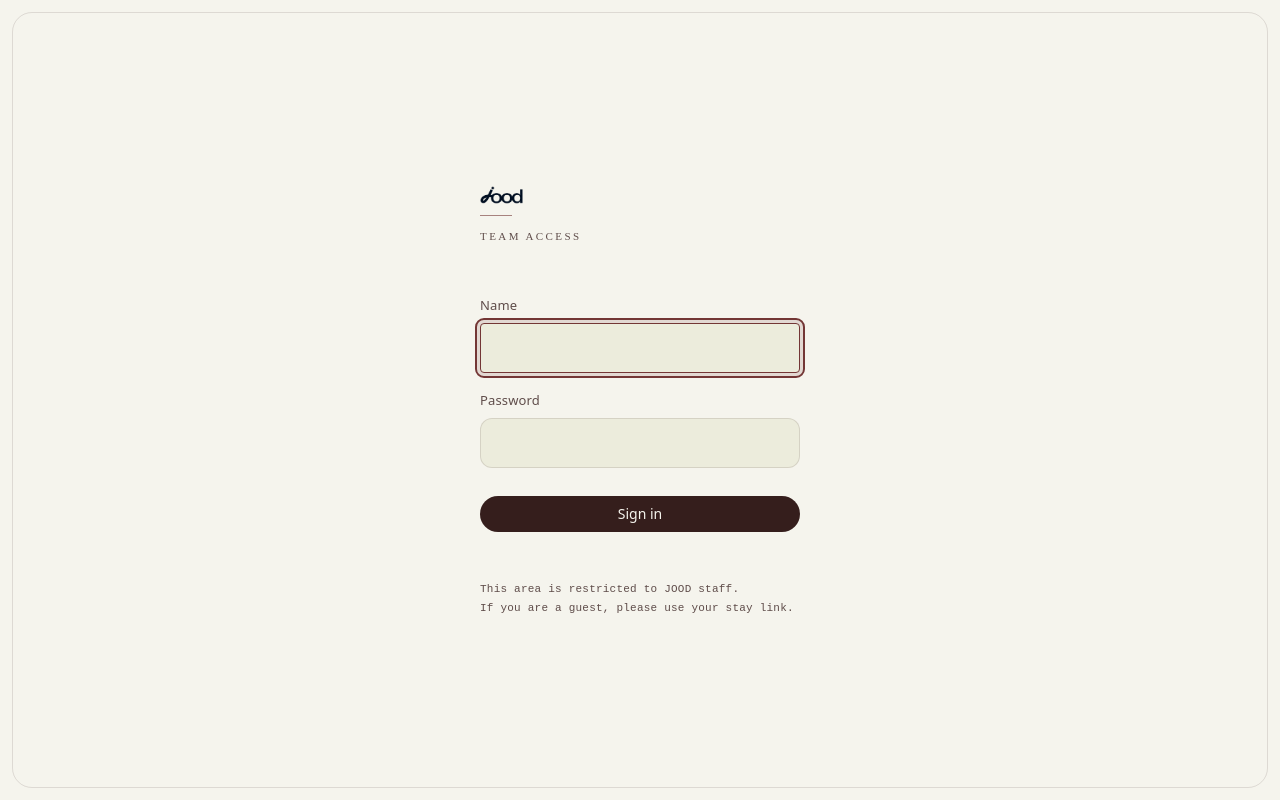
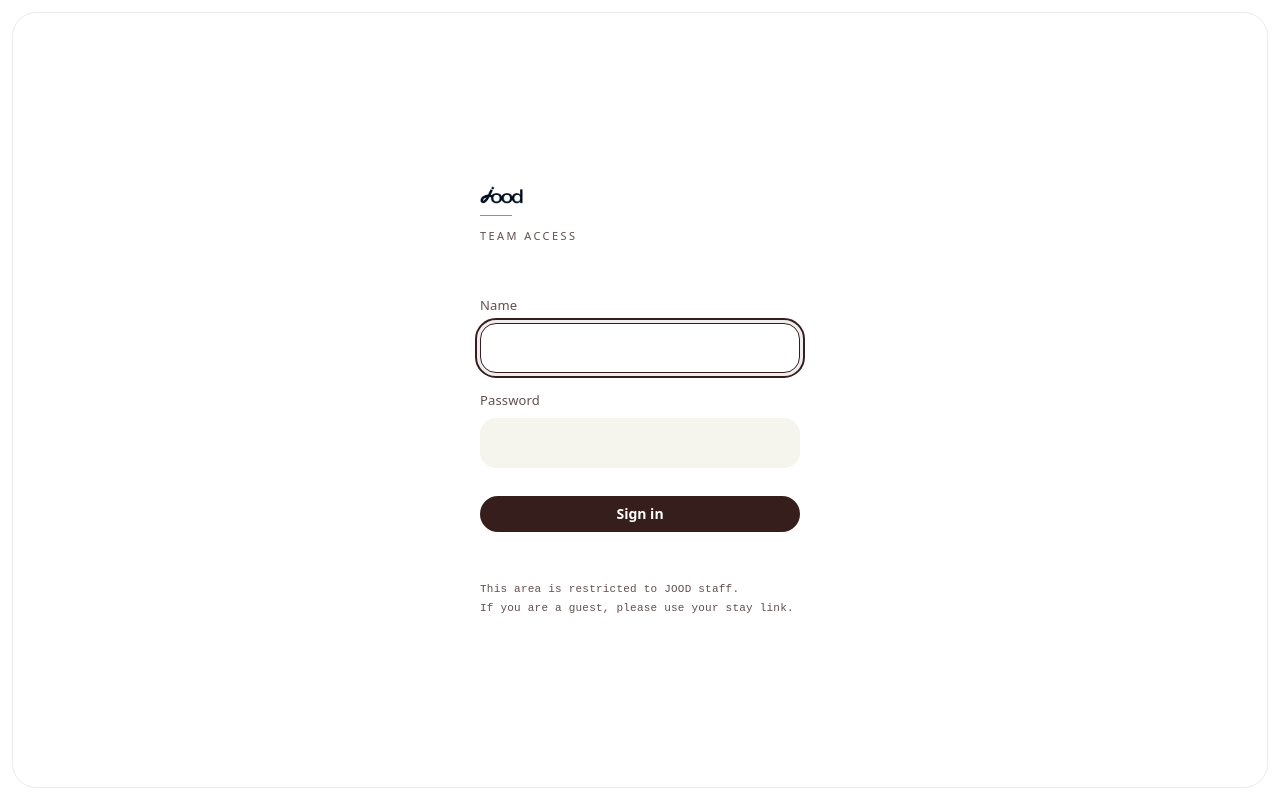
Before and after one commit to JoodSpaces/guestguide, a Next.js app: page /admin/login in a window 1280 px wide. Built offline with nearby package versions, Linux system fonts and the light colour scheme; no server answers.

Commit message:
App look for the stay and the admin: white screen, cream panels, JOOD ink hero card, pill buttons, floating pill nav; admin Today hero and header pills
Co-Authored-By: Claude Sonnet 5.5 <noreply@anthropic.com>

```diff
--- a/app/admin/layout.tsx
+++ b/app/admin/layout.tsx
@@ -37,7 +37,7 @@ export default async function AdminLayout({ children }: { children: React.ReactN
       <Toaster />
       <style>{`
         .admin-main {
-          padding: 20px 16px 48px;
+          padding: 20px 16px 120px;
           max-width: 900px;
           margin: 0 auto;
           overflow-x: hidden;
--- a/app/globals.css
+++ b/app/globals.css
@@ -963,27 +963,28 @@ body {
 
 
 /* ══════════════════════════════════════════════════════
-   Stay look ("next"): the same workspace look as the staff portal.
-   A soft grey ground, white cards on a hairline, Geist type, small quiet buttons and the five state colours.
-   Switched per browser with ?ui=next / ?ui=classic (see lib/ui-mode.ts). Light by design, whatever the device theme says.
+   App look ("next"): one look for the stay screens and the team admin.
+   A white screen, soft cream panels, JOOD ink (deep brown) as the strong colour in place of black, pill buttons, orange to ask
+   for attention, aqua for calm, green for done. Light by design, whatever the device theme says.
+   Stay links can still switch with ?ui=classic (see lib/ui-mode.ts); every other page is always on this look.
    ══════════════════════════════════════════════════════ */
 :root[data-ui="next"][data-ui="next"] {
   color-scheme: light;
   --jood-ink:              #351E1C;
   --jood-ink-deep:         #2A1715;
   --jood-garnet:           #733635;
-  --jood-ground:           #EEEDE8;
-  --jood-surface:          #FFFFFF;
+  --jood-ground:           #FFFFFF;
+  --jood-surface:          #F5F4ED;
   --jood-surface-raised:   #FFFFFF;
-  --jood-mist2:            #E4E2DA;
-  --jood-mist3:            #D6D3C8;
+  --jood-mist2:            #ECECDC;
+  --jood-mist3:            #DCD9C6;
   --jood-mid:              #8A6663;
   --jood-ink-muted:        rgba(53, 30, 28, 0.78);
   --jood-ink-subtle:       rgba(53, 30, 28, 0.62);
   --jood-ink-faint:        rgba(53, 30, 28, 0.28);
   --jood-ink-ghost:        rgba(53, 30, 28, 0.16);
-  --jood-line:             rgba(53, 30, 28, 0.10);
-  --jood-line-mid:         rgba(53, 30, 28, 0.07);
+  --jood-line:             rgba(53, 30, 28, 0.09);
+  --jood-line-mid:         rgba(53, 30, 28, 0.06);
   --jood-success:          #2F5A41;
   --jood-success-surface:  rgba(62, 107, 79, 0.13);
   --jood-warning:          #A8431F;
@@ -992,89 +993,109 @@ body {
   --jood-danger-surface:   rgba(176, 42, 42, 0.10);
   --jood-info:             #2B5C5F;
   --jood-info-surface:     rgba(160, 201, 203, 0.38);
-  --jood-surface-glass:    rgba(255, 255, 255, 0.92);
+  --jood-surface-glass:    rgba(255, 255, 255, 0.94);
   --stay-glass-bg:         rgba(53, 30, 28, 0.05);
   --font-display: 'Geist', system-ui, sans-serif;
   --font-body:    'Geist', system-ui, sans-serif;
   --font-label:   'Geist', system-ui, sans-serif;
-  --radius-md:    12px;
-  --radius-lg:    16px;
-  --shadow-card:  0 0 0 1px rgba(53, 30, 28, 0.08);
-  --shadow-tile:  0 0 0 1px rgba(53, 30, 28, 0.08), 0 4px 14px rgba(53, 30, 28, 0.05);
-  --shadow-raised: 0 6px 20px rgba(53, 30, 28, 0.08);
+  --radius-sm:    10px;
+  --radius-md:    16px;
+  --radius-lg:    24px;
+  --radius-pill:  999px;
+  --shadow-card:  0 1px 2px rgba(53, 30, 28, 0.04);
+  --shadow-tile:  0 4px 14px rgba(53, 30, 28, 0.06);
+  --shadow-raised: 0 10px 28px rgba(53, 30, 28, 0.10);
+  --shadow-float:  0 14px 36px rgba(53, 30, 28, 0.18);
 }
 /* Geist has no Arabic: Arabic text keeps Almarai, everything else is Geist */
 :root[data-ui="next"][data-ui="next"][dir="rtl"] { --font-display: 'Almarai', system-ui, sans-serif; --font-body: 'Almarai', system-ui, sans-serif; --font-label: 'Almarai', system-ui, sans-serif; }
 
-html[data-ui="next"] body { background: var(--jood-ground); background-image: none; font-variant-numeric: tabular-nums; }
+html[data-ui="next"] body { background: #FFFFFF; background-image: none; font-variant-numeric: tabular-nums; }
 html[data-ui="next"] .stay-root { background: transparent !important; }
 html[data-ui="next"] [data-theme-toggle] { display: none; }
 html[data-ui="next"] .jood-logo, html[data-ui="next"] .jood-logo-coral { filter: none !important; }
 html[data-ui="next"] .page-frame { display: none; }
+html[data-ui="next"] .jood-header-glass { background: rgba(255, 255, 255, 0.92) !important; border-bottom: 1px solid var(--jood-line) !important; }
 
-/* the header: flat, on a hairline, like the staff top bar */
-html[data-ui="next"] .jood-header-glass { background: rgba(238, 237, 232, 0.92) !important; border-bottom: 1px solid var(--jood-line) !important; }
-
-/* page titles: one sans voice, no light italic serif */
-html[data-ui="next"] .stay-root h1,
-html[data-ui="next"] .stay-root h2,
-html[data-ui="next"] .stay-root h3 {
+/* titles: one sans voice, no light italic serif */
+html[data-ui="next"] h1, html[data-ui="next"] h2, html[data-ui="next"] h3, html[data-ui="next"] .section-title,
+html[data-ui="next"] .text-display, html[data-ui="next"] .text-hero, html[data-ui="next"] .text-heading {
   font-family: var(--font-display), system-ui, sans-serif !important;
   font-style: normal !important;
   letter-spacing: -0.015em;
 }
-html[data-ui="next"] .stay-root h1 { font-weight: 650 !important; font-size: clamp(1.6rem, 6vw, 2rem) !important; line-height: 1.12 !important; }
-html[data-ui="next"] .stay-root h2 { font-weight: 620; }
-html[data-ui="next"] .stay-root h3 { font-weight: 600; }
-html[data-ui="next"] .stay-root em { font-style: normal; }
+html[data-ui="next"] h1 { font-weight: 650 !important; font-size: clamp(1.5rem, 5.5vw, 1.9rem) !important; line-height: 1.15 !important; }
+html[data-ui="next"] h2 { font-weight: 620 !important; }
+html[data-ui="next"] h3 { font-weight: 600 !important; }
+html[data-ui="next"] em { font-style: normal; }
 
 /* eyebrows and section labels: small, quiet caps */
-html[data-ui="next"] .text-micro,
-html[data-ui="next"] .label-eyebrow,
-html[data-ui="next"] .section-label { font-size: 0.68rem; letter-spacing: 0.1em; font-weight: 600; color: var(--jood-mid); }
+html[data-ui="next"] .text-micro, html[data-ui="next"] .label-eyebrow, html[data-ui="next"] .section-label {
+  font-size: 0.68rem; letter-spacing: 0.1em; font-weight: 600; color: var(--jood-mid);
+}
 html[data-ui="next"][dir="rtl"] .text-micro, html[data-ui="next"][dir="rtl"] .label-eyebrow { letter-spacing: 0; }
 
-/* cards: white, a hairline, no lift */
-html[data-ui="next"] .stay-glass,
-html[data-ui="next"] .card,
-html[data-ui="next"] .card-raised,
-html[data-ui="next"] .jood-card {
-  background: #FFFFFF;
-  border: 0;
-  box-shadow: var(--shadow-card);
-  backdrop-filter: none;
-  -webkit-backdrop-filter: none;
+/* panels: a soft cream card, big corners, no border; .card-line is white on a hairline */
+html[data-ui="next"] .stay-glass, html[data-ui="next"] .card, html[data-ui="next"] .card-raised, html[data-ui="next"] .jood-card {
+  background: var(--jood-surface); border: 0; border-radius: var(--radius-lg); box-shadow: none;
+  backdrop-filter: none; -webkit-backdrop-filter: none;
 }
-html[data-ui="next"] .stay-glass { transition: box-shadow 0.12s, transform 0.12s; }
-html[data-ui="next"] a.stay-glass:hover,
-html[data-ui="next"] .card-interactive:hover { box-shadow: 0 0 0 1px var(--jood-accent), 0 6px 20px rgba(53, 30, 28, 0.07); transform: translateY(-1px); }
-html[data-ui="next"] a.stay-glass:active,
-html[data-ui="next"] .card-interactive:active { transform: scale(0.985); }
+html[data-ui="next"] .card-bordered, html[data-ui="next"] .card-line { background: #FFFFFF; border: 1px solid var(--jood-line); border-radius: var(--radius-lg); }
+html[data-ui="next"] .stay-glass { transition: transform 0.12s, box-shadow 0.12s; }
+html[data-ui="next"] a.stay-glass:hover, html[data-ui="next"] .card-interactive:hover { box-shadow: var(--shadow-tile); transform: translateY(-1px); }
+html[data-ui="next"] a.stay-glass:active, html[data-ui="next"] .card-interactive:active { transform: scale(0.985); }
+/* a white card inside a cream panel (the "details" box of the reference) */
+html[data-ui="next"] .panel-inner { background: #FFFFFF; border-radius: var(--radius-md); box-shadow: 0 1px 2px rgba(53,30,28,.05); padding: 14px 16px; }
+/* the hero: a dark ink card with white pill buttons on it */
+html[data-ui="next"] .hero-card { background: var(--jood-ink); color: #FFFFFF; border-radius: var(--radius-lg); padding: 20px; }
+html[data-ui="next"] .hero-card .hero-label { color: rgba(255,255,255,.66); font-size: .78rem; }
+html[data-ui="next"] .hero-card .hero-num { font-size: 2.1rem; font-weight: 650; letter-spacing: -0.02em; line-height: 1.1; }
+html[data-ui="next"] .hero-card .btn { background: rgba(255,255,255,.94); color: var(--jood-ink); }
+html[data-ui="next"] .hero-card .btn-accent { background: var(--jood-accent); color: #fff; }
 
-/* buttons: small, 12px corners, not pills */
-html[data-ui="next"] .btn { border-radius: 12px; font-weight: 600; font-size: 0.84rem; padding: 10px 16px; }
-html[data-ui="next"] .btn-lg, html[data-ui="next"] .btn-xl { padding: 13px 20px; font-size: 0.9rem; }
-html[data-ui="next"] .btn-sm { padding: 7px 12px; font-size: 0.78rem; }
-html[data-ui="next"] .btn-icon { border-radius: 12px; }
+/* buttons: pills; the strong one is JOOD ink */
+html[data-ui="next"] .btn { border-radius: var(--radius-pill); font-weight: 600; font-size: 0.84rem; padding: 11px 20px; }
+html[data-ui="next"] .btn-lg, html[data-ui="next"] .btn-xl { padding: 15px 24px; font-size: 0.92rem; }
+html[data-ui="next"] .btn-sm { padding: 8px 14px; font-size: 0.78rem; }
 html[data-ui="next"] .btn-primary:hover, html[data-ui="next"] .btn-accent:hover { box-shadow: none; opacity: 0.9; }
-html[data-ui="next"] .btn-ghost, html[data-ui="next"] .btn-surface { background: #FFFFFF; border: 1px solid var(--jood-line); }
+html[data-ui="next"] .btn-ghost, html[data-ui="next"] .btn-surface, html[data-ui="next"] .btn-outline { background: #FFFFFF; color: var(--jood-ink); border: 1px solid var(--jood-line); }
+html[data-ui="next"] .btn-outline:hover { background: var(--jood-surface); color: var(--jood-ink); }
 
-/* fields */
-html[data-ui="next"] .jood-input,
-html[data-ui="next"] .jood-textarea,
-html[data-ui="next"] .jood-select { background: #FFFFFF; border-radius: 12px; }
-html[data-ui="next"] .jood-input:focus,
-html[data-ui="next"] .jood-textarea:focus,
-html[data-ui="next"] .jood-select:focus { border-color: var(--jood-accent); box-shadow: 0 0 0 3px rgba(255, 96, 55, 0.14); }
+/* fields: rounded, cream until touched; a search field is a pill (.search-pill) */
+html[data-ui="next"] .jood-input, html[data-ui="next"] .jood-textarea, html[data-ui="next"] .jood-select {
+  background: var(--jood-surface); border: 1px solid transparent; border-radius: var(--radius-md);
+}
+html[data-ui="next"] .jood-input:focus, html[data-ui="next"] .jood-textarea:focus, html[data-ui="next"] .jood-select:focus {
+  background: #FFFFFF; border-color: var(--jood-ink); box-shadow: 0 0 0 3px rgba(53, 30, 28, 0.08);
+}
+html[data-ui="next"] .search-pill { display: flex; align-items: center; gap: 10px; padding: 6px 6px 6px 16px; border: 1px solid var(--jood-line); border-radius: var(--radius-pill); background: #FFFFFF; }
+html[data-ui="next"] .search-pill input { flex: 1; min-width: 0; border: 0; outline: 0; background: transparent; font: inherit; }
 
 /* states: orange asks for attention, aqua is calm, green is done, red is only late or error */
-html[data-ui="next"] .chip { font-family: var(--font-body), system-ui, sans-serif; text-transform: none; letter-spacing: 0.01em; font-size: 0.68rem; padding: 3px 10px; }
-html[data-ui="next"] .chip-muted { background: rgba(53, 30, 28, 0.07); border: 0; color: #6E504D; }
+html[data-ui="next"] .chip { font-family: var(--font-body), system-ui, sans-serif; text-transform: none; letter-spacing: 0.01em; font-size: 0.7rem; padding: 4px 11px; }
+html[data-ui="next"] .chip-muted, html[data-ui="next"] .chip-garnet { background: rgba(53, 30, 28, 0.07); border: 0; color: #6E504D; }
 html[data-ui="next"] .chip-accent { background: rgba(255, 96, 55, 0.12); color: #A8431F; }
-html[data-ui="next"] .chip-garnet { background: rgba(53, 30, 28, 0.07); color: #6E504D; }
+
+/* a step line: dots on a line, the done ones filled with ink (.steps > .step.done / .step.on) */
+html[data-ui="next"] .steps { display: flex; align-items: flex-start; justify-content: space-between; position: relative; }
+html[data-ui="next"] .steps::before { content: ""; position: absolute; top: 11px; inset-inline: 11px; height: 3px; background: var(--jood-mist2); border-radius: 2px; }
+html[data-ui="next"] .step { position: relative; display: grid; justify-items: center; gap: 6px; font-size: .72rem; color: var(--jood-mid); z-index: 1; }
+html[data-ui="next"] .step i { width: 22px; height: 22px; border-radius: 50%; background: var(--jood-mist2); display: block; }
+html[data-ui="next"] .step.done i, html[data-ui="next"] .step.on i { background: var(--jood-ink); box-shadow: 0 0 0 3px #fff, 0 0 0 5px var(--jood-ink); }
+html[data-ui="next"] .step.done { color: var(--jood-ink); }
 
 html[data-ui="next"] .divider { background: var(--jood-line); }
-html[data-ui="next"] :focus-visible { outline-color: var(--jood-accent); }
+html[data-ui="next"] :focus-visible { outline-color: var(--jood-ink); }
 html[data-ui="next"] .jood-toast { background: #FFFFFF; box-shadow: var(--shadow-raised); }
 html[data-ui="next"] .skeleton { background: linear-gradient(90deg, rgba(53,30,28,.06) 0%, rgba(53,30,28,.12) 50%, rgba(53,30,28,.06) 100%); background-size: 220% 100%; }
 html[data-ui="next"] .empty-state-icon { opacity: 1; }
+
+/* the floating pill nav, for the stay and the admin: white, soft shadow, the open tab is an ink pill */
+.app-pill-nav { position: fixed; left: 14px; right: 14px; bottom: calc(14px + env(safe-area-inset-bottom, 0px)); z-index: 50; max-width: 440px; margin: 0 auto;
+  display: flex; align-items: center; justify-content: space-between; gap: 2px; padding: 7px; border-radius: 999px;
+  background: #FFFFFF; box-shadow: 0 10px 30px rgba(53, 30, 28, 0.16), 0 0 0 1px rgba(53, 30, 28, 0.06); }
+.app-pill-nav a { display: flex; align-items: center; justify-content: center; gap: 7px; height: 46px; min-width: 46px; padding: 0 12px; border-radius: 999px;
+  color: var(--jood-mid); text-decoration: none; font-size: 0.8rem; font-weight: 600; -webkit-tap-highlight-color: transparent; }
+.app-pill-nav a[aria-current="page"] { background: var(--jood-ink); color: #FFFFFF; padding: 0 18px; }
+.app-pill-nav a span { display: none; }
+.app-pill-nav a[aria-current="page"] span { display: inline; }
--- a/app/layout.tsx
+++ b/app/layout.tsx
@@ -27,9 +27,9 @@ export default async function RootLayout({ children }: { children: React.ReactNo
   const locale = await getLocale();
   const messages = await getMessages();
   const dir = locale === "ar" ? "rtl" : "ltr";
-  // The new look is the default on stay links only; admin and other pages stay classic whatever the cookie says.
+  // The app look is the default on stay links (a guest can switch back with ?ui=classic); admin and every other page always use it.
   const isStay = (await headers()).get(STAY_HEADER) === "1";
-  const ui = isStay ? parseUiMode((await cookies()).get(UI_COOKIE)?.value) : "classic";
+  const ui = isStay ? parseUiMode((await cookies()).get(UI_COOKIE)?.value) : "next";
 
   return (
     <html lang={locale} dir={dir} data-ui={ui}>
--- a/components/admin/AdminHeader.tsx
+++ b/components/admin/AdminHeader.tsx
@@ -2,7 +2,7 @@
 
 import { useRouter, usePathname } from "next/navigation";
 import { useState, useRef, useEffect } from "react";
-import { Activity, ChevronDown, ChevronUp, Menu } from "lucide-react";
+import { Activity, CalendarDays, ChevronDown, ChevronUp, ClipboardList, ConciergeBell, LayoutDashboard, Menu, MessageCircle, Sparkles, Wrench } from "lucide-react";
 
 const ROLE_HOME: Record<string, string> = {
   admin:        "/admin",
@@ -30,6 +30,10 @@ const PRIMARY_NAV = [
   { href: "/admin/services",         label: "Services",    roles: ["admin"] },
   { href: "/admin/requests",         label: "Requests",    roles: ["admin", "concierge"] },
 ];
+
+const NAV_ICON: Record<string, typeof Menu> = {
+  Today: LayoutDashboard, Bookings: CalendarDays, Ops: ClipboardList, Cleaning: Sparkles, Maintenance: Wrench, Services: ConciergeBell, Requests: MessageCircle,
+};
 
 const SECONDARY_NAV = [
   { href: "/admin/properties",  label: "Properties", roles: ["admin"] },
@@ -89,17 +93,19 @@ export function AdminHeader({ role, name }: Props) {
   const initials         = name ? name.slice(0, 2).toUpperCase() : "?";
 
   const linkStyle = (active: boolean): React.CSSProperties => ({
-    color: active ? "var(--jood-ink)" : "var(--jood-ink-muted)",
+    color: active ? "#FFFFFF" : "var(--jood-ink-muted)",
+    backgroundColor: active ? "var(--jood-ink)" : "transparent",
     textDecoration: "none",
-    fontSize: "0.875rem",
-    fontWeight: active ? 600 : 400,
-    borderBottom: active ? "2px solid var(--jood-ink)" : "2px solid transparent",
-    paddingBottom: "2px",
-    transition: "color 150ms, border-color 150ms",
+    fontSize: "0.84rem",
+    fontWeight: 600,
+    padding: "7px 14px",
+    borderRadius: "999px",
+    transition: "background-color 150ms, color 150ms",
     whiteSpace: "nowrap",
   });
 
   return (
+    <>
     <header
       className="jood-header-glass"
       style={{
@@ -308,6 +314,7 @@ export function AdminHeader({ role, name }: Props) {
 
       <style>{`
         @media (min-width: 640px) {
+          .app-pill-nav               { display: none !important; }
           .admin-nav-desktop          { display: flex !important; }
           .admin-nav-mobile-spacer    { display: none !important; }
           .admin-hamburger            { display: none !important; }
@@ -321,5 +328,18 @@ export function AdminHeader({ role, name }: Props) {
         }
       `}</style>
     </header>
+    {/* Phone: the main desks as a floating pill, the open one is an ink pill with its name */}
+    <nav className="app-pill-nav" aria-label="Main">
+      {primaryVisible.map((item) => {
+        const Icon = NAV_ICON[item.label] ?? LayoutDashboard;
+        return (
+          <a key={item.label} href={item.href} aria-label={item.label} aria-current={isActive(item.href) ? "page" : undefined}>
+            <Icon size={18} strokeWidth={1.8} />
+            <span>{item.label}</span>
+          </a>
+        );
+      })}
+    </nav>
+    </>
   );
 }
```
Also changed, not shown: app/admin/page.tsx (+7 -22 lines), components/stay/BottomNav.tsx (+8 -31 lines), components/stay/StayHomeV2.tsx (+4 -5 lines).
